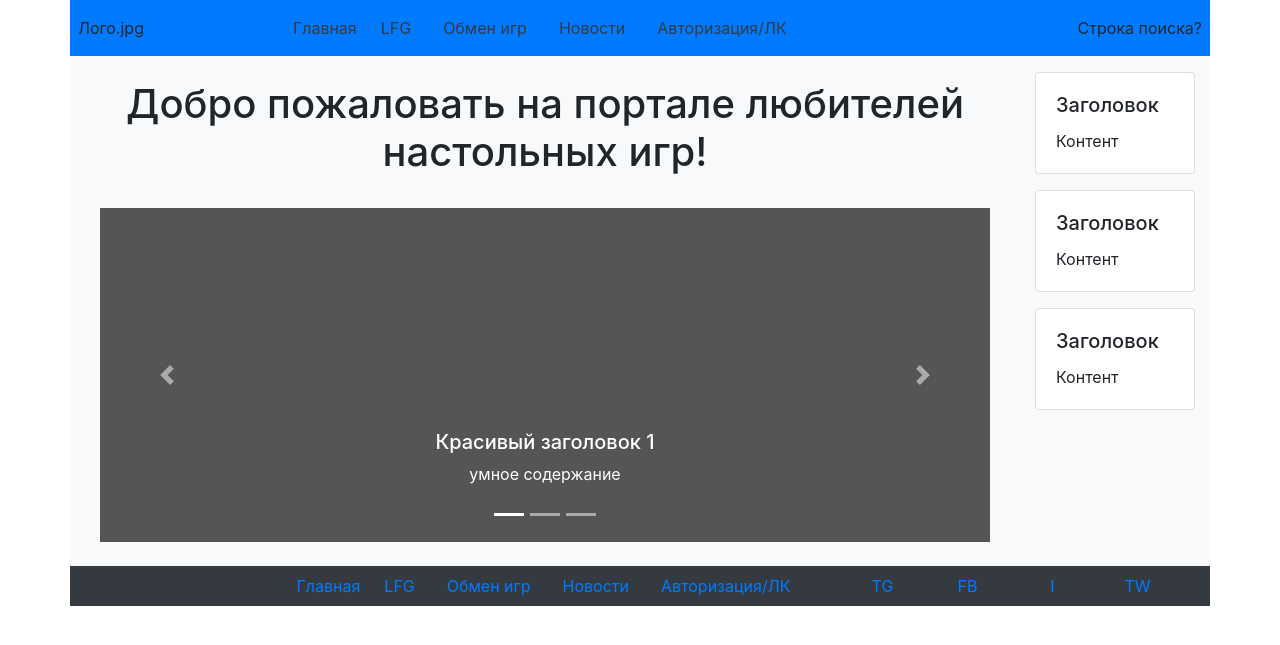
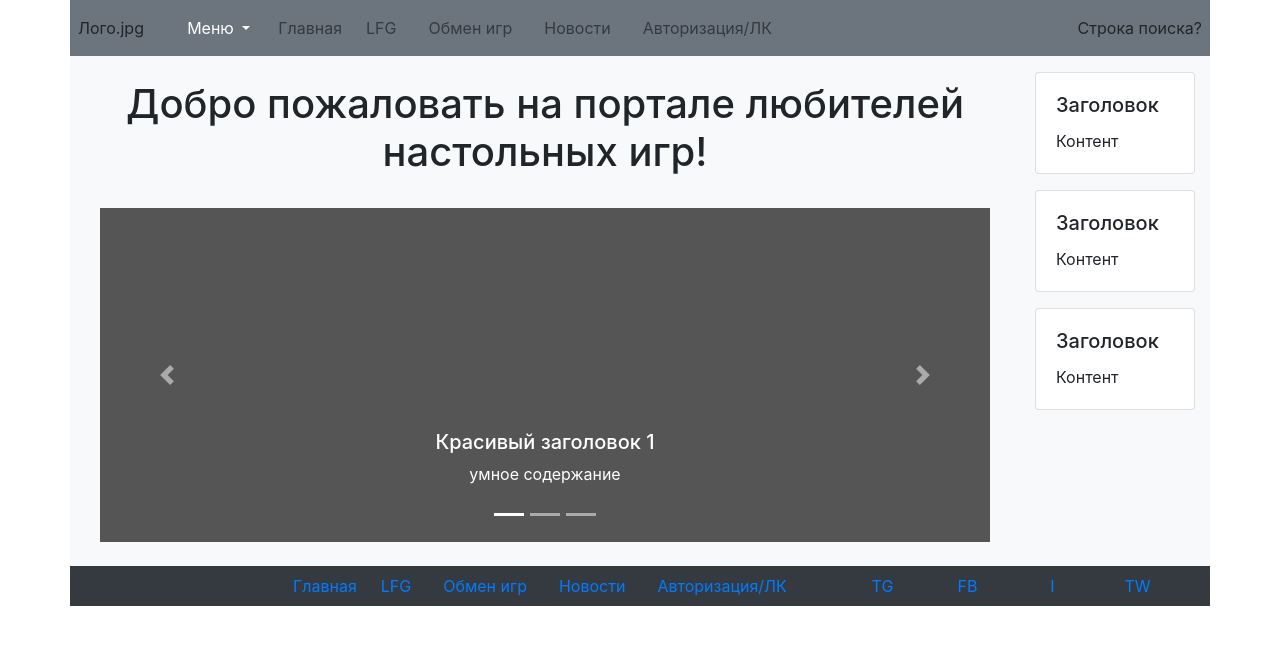
Before and after one commit to anza-afk/tabletop-games-bboard, a Flask app: page / in a window 1280 px wide. Shown: the top 645 px of the page. Run offline with Flask 2, Linux system fonts and the light colour scheme.

Commit message:
added menu and requirements.txt (#7)
* experimenting with menu and added requirements.txt

* experimenting with menu and added requirements.txt

* исправлена разметка heder'а

Co-authored-by: Anatoly Zapravadov <zpokami@gmail.com>
Co-authored-by: Никита Кучин <varlok009@mail.ru>

```diff
--- a/templates/base.html
+++ b/templates/base.html
@@ -12,15 +12,29 @@
   <body>
     <div class="page">
 
-      <section class="header container bg-primary p-2">
+      <section class="header container bg-secondary p-2">
         <div class="row">
-          <div class="col-2 d-flex justify-content-start align-items-center">
-              Лого.jpg
+          <div class="col-1 d-flex justify-content-start align-items-center">
+            Лого.jpg
           </div>
 
-          <div class="col-6">
+          <div class="btn-group col-1 justify-content-left">
+            <button type="button" class="btn btn-secondary dropdown-toggle" data-toggle="dropdown" aria-haspopup="true" aria-expanded="false">
+              Меню
+            </button>
+            <div class="dropdown-menu">
+              <a class="dropdown-item" href="#">Главная</a>
+              <a class="dropdown-item" href="#">LFG</a>
+              <a class="dropdown-item" href="#">Новости</a>
+              <a class="dropdown-item" href="#">Обмен игр</a>
+              <div class="dropdown-divider"></div>
+              <a class="dropdown-item" href="#">Личный кабинет</a>
+            </div>
+          </div>
 
-            <ul class="nav d-flex justify-content-center align-items-center border-0">
+          <div class="col-8">
+
+            <ul class="nav d-flex justify-content-left align-items-center border-0">
               <li class="nav-item">
                 <a class="nav-link p-2 text-dark" href="/">Главная</a>
               </li>
@@ -40,7 +54,7 @@
 
           </div>
 
-          <div class="col-4 d-flex justify-content-end align-items-center">
+          <div class="col-2 d-flex justify-content-end align-items-center">
               Строка поиска?
           </div>
         </div>
@@ -63,7 +77,7 @@
             </div>
 
             <div class="col-6 text-center">
-                <ul class="nav d-flex justify-content-center align-items-center border-0">
+                <ul class="nav d-flex justify-content-left align-items-center border-0">
                     <li class="nav-item">
                       <a class="nav-link p-2 text-primary" href="/">Главная</a>
                     </li>
```
Also changed, not shown: requirements.txt (added, +7 -0 lines), 1 other file.
